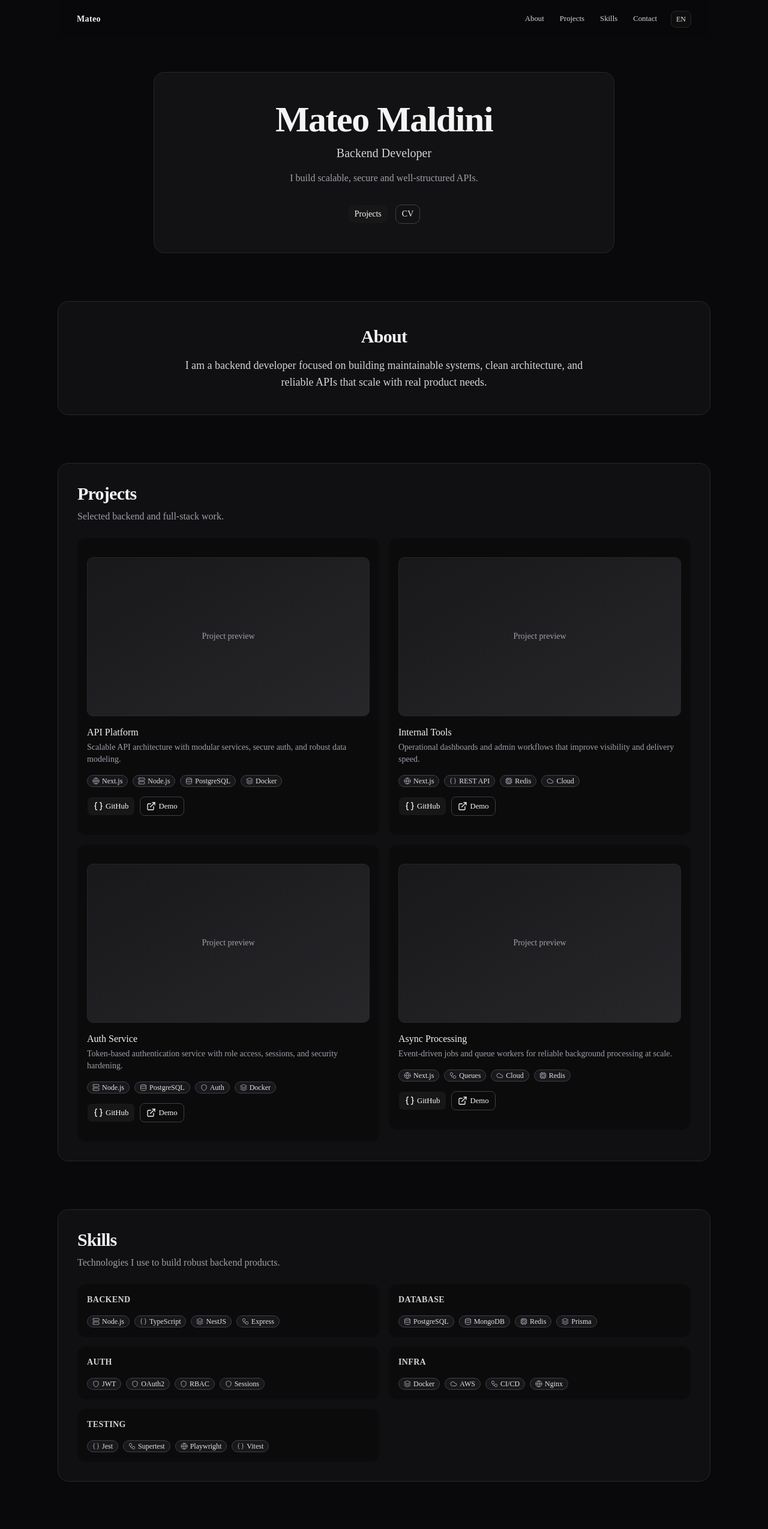
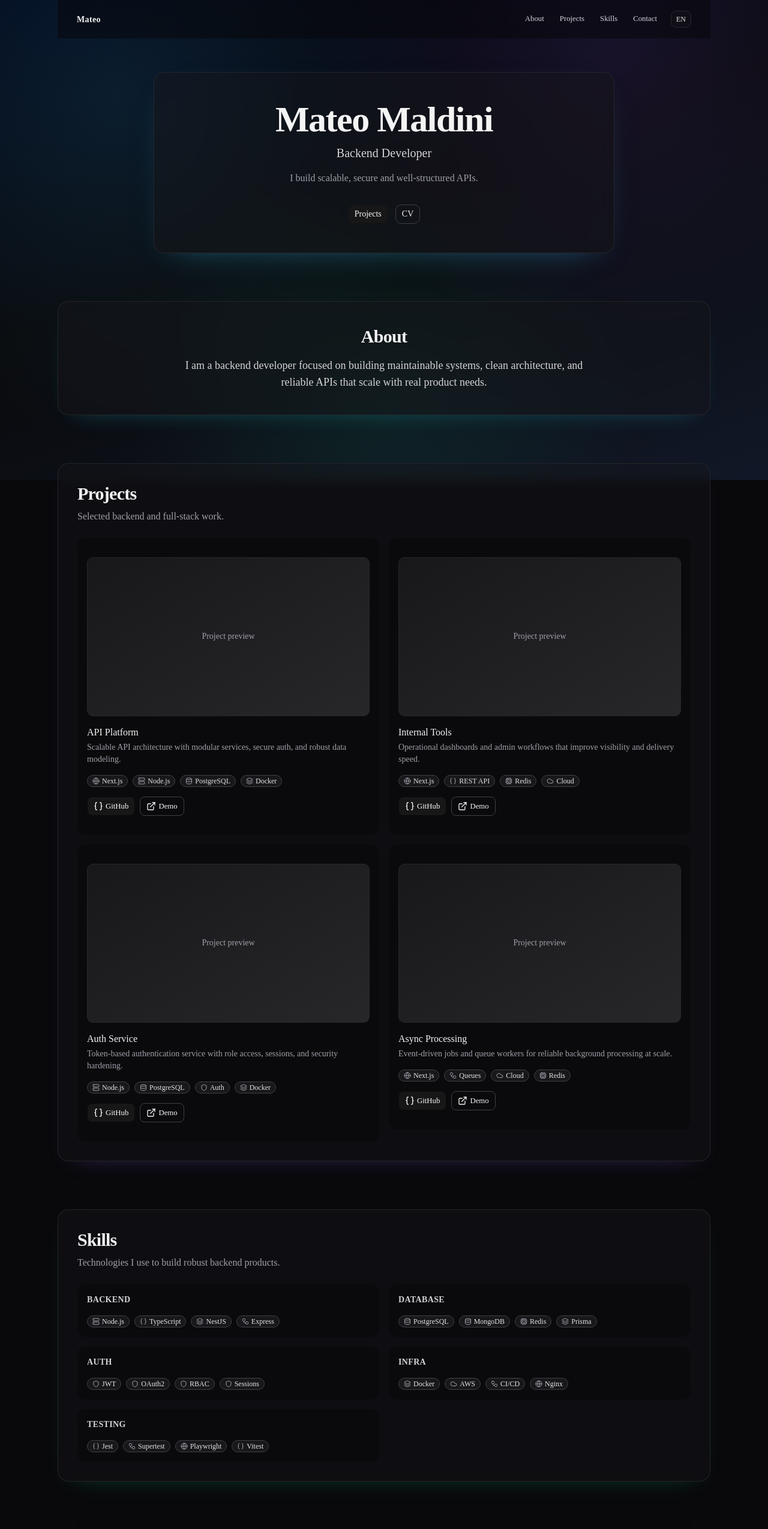
Before and after one commit to mateomaldinidev/portfolio, a Next.js app: page /en in a window 1280 px wide. Shown: the top 2549 px of the page at 60% size. Built offline with nearby package versions, Linux system fonts and the light colour scheme.

Commit message:
style: ui upgrade

```diff
--- a/app/layout.tsx
+++ b/app/layout.tsx
@@ -28,8 +28,13 @@ export default function RootLayout({
       lang="en"
       className={`${geistSans.variable} ${geistMono.variable} h-full antialiased`}
     >
-      <body className="min-h-screen bg-zinc-950 text-zinc-100">
-        <Container className="flex min-h-screen flex-col">
+      <body className="relative min-h-screen overflow-x-hidden bg-zinc-950 text-zinc-100">
+        <div aria-hidden className="pointer-events-none fixed inset-0 -z-10">
+          <div className="absolute inset-0 bg-[linear-gradient(160deg,#020617_0%,#09090b_45%,#111827_100%)]" />
+          <div className="absolute inset-0 bg-[radial-gradient(circle_at_15%_20%,rgba(56,189,248,0.12),transparent_45%),radial-gradient(circle_at_80%_10%,rgba(139,92,246,0.12),transparent_40%),radial-gradient(circle_at_50%_85%,rgba(16,185,129,0.1),transparent_45%)]" />
+        </div>
+
+        <Container className="relative z-10 flex min-h-screen flex-col">
           {children}
         </Container>
       </body>
--- a/src/components/layout/navbar.tsx
+++ b/src/components/layout/navbar.tsx
@@ -1,6 +1,7 @@
 "use client";
 
 import Link from "next/link";
+import { motion, useReducedMotion } from "framer-motion";
 import { useTranslations } from "next-intl";
 import { usePathname } from "next/navigation";
 import { useEffect, useState } from "react";
@@ -32,6 +33,7 @@ function getLocaleHref(pathname: string, targetLocale: AppLocale) {
 export function Navbar() {
   const t = useTranslations("navbar");
   const pathname = usePathname();
+  const shouldReduceMotion = useReducedMotion();
   const activeLocale: AppLocale = pathname.startsWith("/es") ? "es" : "en";
   const nextLocale: AppLocale = activeLocale === "es" ? "en" : "es";
   const localeHref = getLocaleHref(pathname, nextLocale);
@@ -53,22 +55,27 @@ export function Navbar() {
   return (
     <header
       className={cn(
-        "sticky top-0 z-40 h-16 bg-zinc-950/70 backdrop-blur transition-colors",
+        "sticky top-0 z-40 h-16 bg-zinc-950/55 backdrop-blur-md transition-colors",
         isScrolled ? "border-b border-zinc-800/80" : "border-b border-transparent"
       )}
     >
       <Container className="flex h-full items-center gap-3">
-        <Link href="#top" className="shrink-0 text-sm font-semibold tracking-wide text-zinc-100">
+        <motion.div whileHover={shouldReduceMotion ? undefined : { y: -1 }} transition={{ duration: 0.16, ease: "easeOut" }}>
+          <Link href="#top" className="shrink-0 text-sm font-semibold tracking-wide text-zinc-100 transition-colors hover:text-cyan-300">
             {t("logo")}
           </Link>
+        </motion.div>
 
         <nav className="flex min-w-0 flex-1 items-center justify-end gap-1 overflow-x-auto whitespace-nowrap [scrollbar-width:none] [&::-webkit-scrollbar]:hidden">
           {LINKS.map((link) => (
-            <Button key={link.key} asChild variant="ghost" size="sm" className="text-zinc-300 hover:text-zinc-100">
+            <motion.div key={link.key} whileHover={shouldReduceMotion ? undefined : { y: -1 }} transition={{ duration: 0.16, ease: "easeOut" }}>
+              <Button asChild variant="ghost" size="sm" className="text-zinc-300 transition-colors hover:text-zinc-100">
                 <Link href={link.href}>{t(link.key)}</Link>
               </Button>
+            </motion.div>
           ))}
 
+          <motion.div whileHover={shouldReduceMotion ? undefined : { y: -1 }} transition={{ duration: 0.16, ease: "easeOut" }}>
             <Button
               asChild
               variant="ghost"
@@ -77,6 +84,7 @@ export function Navbar() {
             >
               <Link href={localeHref}>{activeLocale}</Link>
             </Button>
+          </motion.div>
         </nav>
       </Container>
     </header>
--- a/src/components/sections/about-section.tsx
+++ b/src/components/sections/about-section.tsx
@@ -1,14 +1,20 @@
 "use client";
 
+import { motion, useReducedMotion } from "framer-motion";
 import { useSectionTranslations } from "@/src/hooks/use-section-translations";
 
 export function AboutSection() {
   const t = useSectionTranslations("about");
+  const shouldReduceMotion = useReducedMotion();
 
   return (
-    <section
+    <motion.section
       id="about"
-      className="scroll-mt-24 rounded-2xl border border-zinc-800 bg-zinc-900/50 px-6 py-10 text-center sm:px-10"
+      initial={shouldReduceMotion ? undefined : { opacity: 0, y: 20 }}
+      whileInView={shouldReduceMotion ? undefined : { opacity: 1, y: 0 }}
+      viewport={{ once: true, amount: 0.3 }}
+      transition={{ duration: 0.45, ease: "easeOut" }}
+      className="scroll-mt-24 rounded-2xl border border-zinc-800/90 bg-zinc-900/45 px-6 py-10 text-center shadow-[0_16px_40px_-30px_rgba(34,211,238,0.45)] backdrop-blur-sm sm:px-10"
     >
       <h2 className="text-2xl font-semibold tracking-tight text-zinc-100 sm:text-3xl">
         {t("title")}
@@ -16,6 +22,6 @@ export function AboutSection() {
       <p className="mx-auto mt-4 max-w-2xl text-base leading-7 text-zinc-300 sm:text-lg">
         {t("description")}
       </p>
-    </section>
+    </motion.section>
   );
 }
--- a/src/components/sections/contact-section.tsx
+++ b/src/components/sections/contact-section.tsx
@@ -1,6 +1,7 @@
 "use client";
 
 import Link from "next/link";
+import { motion, useReducedMotion } from "framer-motion";
 import { Braces, Globe, Mail } from "lucide-react";
 import { Button } from "@/components/ui/button";
 import { useSectionTranslations } from "@/src/hooks/use-section-translations";
@@ -13,38 +14,52 @@ const CONTACT_LINKS = {
 
 export function ContactSection() {
   const t = useSectionTranslations("contact");
+  const shouldReduceMotion = useReducedMotion();
 
   return (
-    <section id="contact" className="scroll-mt-24">
-      <div className="rounded-2xl border border-zinc-800 bg-zinc-900/50 p-6 text-center sm:p-8">
+    <motion.section
+      id="contact"
+      className="scroll-mt-24"
+      initial={shouldReduceMotion ? undefined : { opacity: 0, y: 20 }}
+      whileInView={shouldReduceMotion ? undefined : { opacity: 1, y: 0 }}
+      viewport={{ once: true, amount: 0.3 }}
+      transition={{ duration: 0.45, ease: "easeOut" }}
+    >
+      <div className="rounded-2xl border border-zinc-800/90 bg-zinc-900/45 p-6 text-center shadow-[0_16px_40px_-30px_rgba(59,130,246,0.5)] backdrop-blur-sm sm:p-8">
         <h2 className="text-2xl font-semibold tracking-tight text-zinc-100 sm:text-3xl">
           {t("title")}
         </h2>
         <p className="mx-auto mt-2 max-w-xl text-zinc-400">{t("description")}</p>
 
         <div className="mt-6 flex flex-wrap items-center justify-center gap-3">
-          <Button asChild variant="outline" className="border-zinc-700 bg-transparent text-zinc-100 hover:bg-zinc-800">
+          <motion.div whileHover={shouldReduceMotion ? undefined : { y: -2, scale: 1.02 }} transition={{ duration: 0.18, ease: "easeOut" }}>
+            <Button asChild variant="outline" className="border-zinc-700 bg-transparent text-zinc-100 transition-colors hover:bg-zinc-800">
               <Link href={CONTACT_LINKS.github} target="_blank" rel="noreferrer">
                 <Braces className="size-4" />
                 {t("github")}
               </Link>
             </Button>
+          </motion.div>
 
-          <Button asChild variant="outline" className="border-zinc-700 bg-transparent text-zinc-100 hover:bg-zinc-800">
+          <motion.div whileHover={shouldReduceMotion ? undefined : { y: -2, scale: 1.02 }} transition={{ duration: 0.18, ease: "easeOut" }}>
+            <Button asChild variant="outline" className="border-zinc-700 bg-transparent text-zinc-100 transition-colors hover:bg-zinc-800">
               <Link href={CONTACT_LINKS.linkedin} target="_blank" rel="noreferrer">
                 <Globe className="size-4" />
                 {t("linkedin")}
               </Link>
             </Button>
+          </motion.div>
 
-          <Button asChild variant="outline" className="border-zinc-700 bg-transparent text-zinc-100 hover:bg-zinc-800">
+          <motion.div whileHover={shouldReduceMotion ? undefined : { y: -2, scale: 1.02 }} transition={{ duration: 0.18, ease: "easeOut" }}>
+            <Button asChild variant="outline" className="border-zinc-700 bg-transparent text-zinc-100 transition-colors hover:bg-zinc-800">
               <Link href={CONTACT_LINKS.email}>
                 <Mail className="size-4" />
                 {t("email")}
               </Link>
             </Button>
+          </motion.div>
         </div>
       </div>
-    </section>
+    </motion.section>
   );
 }
--- a/src/components/sections/hero-section.tsx
+++ b/src/components/sections/hero-section.tsx
@@ -1,19 +1,20 @@
 "use client";
 
 import Link from "next/link";
-import { motion } from "framer-motion";
+import { motion, useReducedMotion } from "framer-motion";
 import { Button } from "@/components/ui/button";
 import { useSectionTranslations } from "@/src/hooks/use-section-translations";
 
 export function HeroSection() {
   const t = useSectionTranslations("hero");
+  const shouldReduceMotion = useReducedMotion();
 
   return (
     <motion.section
       initial={{ opacity: 0, y: 14 }}
       animate={{ opacity: 1, y: 0 }}
       transition={{ duration: 0.45, ease: "easeOut" }}
-      className="mx-auto w-full max-w-3xl rounded-2xl border border-zinc-800 bg-zinc-900/60 p-8 text-center sm:p-12"
+      className="mx-auto w-full max-w-3xl rounded-2xl border border-zinc-800/90 bg-zinc-900/45 p-8 text-center shadow-[0_20px_50px_-34px_rgba(56,189,248,0.55)] backdrop-blur-sm sm:p-12"
     >
       <h1 className="text-4xl font-semibold tracking-tight text-zinc-100 sm:text-6xl">
         {t("title")}
@@ -22,14 +23,18 @@ export function HeroSection() {
       <p className="mx-auto mt-4 max-w-2xl text-zinc-400">{t("description")}</p>
 
       <div className="mt-8 flex flex-wrap items-center justify-center gap-3">
+        <motion.div whileHover={shouldReduceMotion ? undefined : { y: -2 }} transition={{ duration: 0.18, ease: "easeOut" }}>
           <Button asChild>
             <Link href="#projects">{t("projectsButton")}</Link>
           </Button>
+        </motion.div>
+        <motion.div whileHover={shouldReduceMotion ? undefined : { y: -2 }} transition={{ duration: 0.18, ease: "easeOut" }}>
           <Button asChild variant="outline" className="border-zinc-700 bg-transparent text-zinc-100 hover:bg-zinc-800">
             <Link href="/cv.pdf" target="_blank" rel="noreferrer">
               {t("cvButton")}
             </Link>
           </Button>
+        </motion.div>
       </div>
     </motion.section>
   );
--- a/src/components/sections/projects-section.tsx
+++ b/src/components/sections/projects-section.tsx
@@ -69,8 +69,15 @@ export function ProjectsSection() {
   const shouldReduceMotion = useReducedMotion();
 
   return (
-    <section id="projects" className="scroll-mt-24">
-      <div className="rounded-2xl border border-zinc-800 bg-zinc-900/50 p-6 sm:p-8">
+    <motion.section
+      id="projects"
+      className="scroll-mt-24"
+      initial={shouldReduceMotion ? undefined : { opacity: 0, y: 20 }}
+      whileInView={shouldReduceMotion ? undefined : { opacity: 1, y: 0 }}
+      viewport={{ once: true, amount: 0.2 }}
+      transition={{ duration: 0.45, ease: "easeOut" }}
+    >
+      <div className="rounded-2xl border border-zinc-800/90 bg-zinc-900/45 p-6 shadow-[0_16px_40px_-30px_rgba(139,92,246,0.45)] backdrop-blur-sm sm:p-8">
         <h2 className="text-2xl font-semibold tracking-tight text-zinc-100 sm:text-3xl">
           {t("title")}
         </h2>
@@ -120,18 +127,22 @@ export function ProjectsSection() {
                   </div>
 
                   <div className="flex flex-wrap gap-2">
+                    <motion.div whileHover={shouldReduceMotion ? undefined : { y: -2 }} transition={{ duration: 0.18, ease: "easeOut" }}>
                       <Button asChild size="sm" className="h-8">
                         <Link href={project.github} target="_blank" rel="noreferrer">
                           <Braces className="size-4" />
                           {t("buttons.github")}
                         </Link>
                       </Button>
+                    </motion.div>
+                    <motion.div whileHover={shouldReduceMotion ? undefined : { y: -2 }} transition={{ duration: 0.18, ease: "easeOut" }}>
                       <Button asChild size="sm" variant="outline" className="h-8 border-zinc-700 bg-transparent text-zinc-100 hover:bg-zinc-800">
                         <Link href={project.demo} target="_blank" rel="noreferrer">
                           <ExternalLink className="size-4" />
                           {t("buttons.demo")}
                         </Link>
                       </Button>
+                    </motion.div>
                   </div>
                 </CardContent>
               </Card>
@@ -139,6 +150,6 @@ export function ProjectsSection() {
           ))}
         </div>
       </div>
-    </section>
+    </motion.section>
   );
 }
--- a/src/components/sections/skills-section.tsx
+++ b/src/components/sections/skills-section.tsx
@@ -1,5 +1,6 @@
 "use client";
 
+import { motion, useReducedMotion } from "framer-motion";
 import {
   Card,
   CardContent,
@@ -55,21 +56,34 @@ const ICONS = {
 
 export function SkillsSection() {
   const t = useSectionTranslations("skills");
+  const shouldReduceMotion = useReducedMotion();
 
   return (
-    <section id="skills" className="scroll-mt-24">
-      <div className="rounded-2xl border border-zinc-800 bg-zinc-900/50 p-6 sm:p-8">
+    <motion.section
+      id="skills"
+      className="scroll-mt-24"
+      initial={shouldReduceMotion ? undefined : { opacity: 0, y: 20 }}
+      whileInView={shouldReduceMotion ? undefined : { opacity: 1, y: 0 }}
+      viewport={{ once: true, amount: 0.2 }}
+      transition={{ duration: 0.45, ease: "easeOut" }}
+    >
+      <div className="rounded-2xl border border-zinc-800/90 bg-zinc-900/45 p-6 shadow-[0_16px_40px_-30px_rgba(16,185,129,0.45)] backdrop-blur-sm sm:p-8">
         <h2 className="text-2xl font-semibold tracking-tight text-zinc-100 sm:text-3xl">
           {t("title")}
         </h2>
         <p className="mt-2 text-zinc-400">{t("description")}</p>
 
         <div className="mt-6 grid gap-4 md:grid-cols-2">
-          {CATEGORIES.map((category) => (
-            <Card
+          {CATEGORIES.map((category, index) => (
+            <motion.div
               key={category}
-              className="border-zinc-800 bg-zinc-950/70 text-zinc-100 ring-0"
+              initial={shouldReduceMotion ? undefined : { opacity: 0, y: 14 }}
+              whileInView={shouldReduceMotion ? undefined : { opacity: 1, y: 0 }}
+              whileHover={shouldReduceMotion ? undefined : { y: -4, scale: 1.01 }}
+              viewport={{ once: true, amount: 0.3 }}
+              transition={{ duration: 0.24, ease: "easeOut", delay: index * 0.04 }}
             >
+              <Card className="border-zinc-800 bg-zinc-950/70 text-zinc-100 ring-0 transition-shadow duration-200 hover:shadow-lg hover:shadow-zinc-950/35">
                 <CardHeader>
                   <CardTitle className="text-sm font-semibold uppercase tracking-wide text-zinc-300">
                     {t(`categories.${category}`)}
@@ -84,7 +98,7 @@ export function SkillsSection() {
                       <Badge
                         key={item}
                         variant="outline"
-                      className="border-zinc-700 bg-zinc-900 text-zinc-200"
+                        className="border-zinc-700 bg-zinc-900 text-zinc-200 transition-colors hover:bg-zinc-800/80"
                       >
                         <Icon className="size-3 text-zinc-400" />
                         {t(`items.${item}`)}
@@ -93,9 +107,10 @@ export function SkillsSection() {
                   })}
                 </CardContent>
               </Card>
+            </motion.div>
           ))}
         </div>
       </div>
-    </section>
+    </motion.section>
   );
 }
```
Lines whose indentation alone changed are shown as unchanged.
